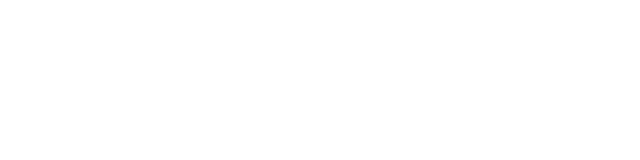
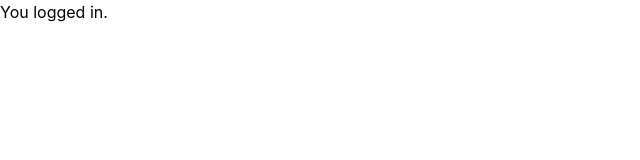
Before and after one commit to MirayKaptan/login-page-, a React (Create React App) app: page /dashboard-page in a window 1280 px wide. Before the commit this address had no page. Shown: the top 160 px of the page, without its empty margins (0-640 px from the left). Built offline with nearby package versions, Linux system fonts and the light colour scheme.

Commit message:
dashboard page created to control user logged in or not

```diff
--- a/src/App.tsx
+++ b/src/App.tsx
@@ -3,6 +3,7 @@
 import WelcomePage from "./pages/welcome";
 import LoginPage from "./pages/loginPage";
 import RegistrationPage from "./pages/registrationPage";
+import Dashboard from "./pages/dashboard";
 
 export interface AppProps {}
 
@@ -14,6 +15,7 @@
           <Route path="/" element={<WelcomePage />} />
           <Route path="/login-page" element={<LoginPage />} />
           <Route path="/registration-page" element={<RegistrationPage />} />
+          <Route path="/dashboard-page" element={<Dashboard />} />
         </Routes>
       </BrowserRouter>
     </div>
--- /dev/null
+++ b/src/pages/dashboard.tsx
@@ -0,0 +1,9 @@
+import { FunctionComponent } from "react";
+
+interface DashboardProps {}
+
+const Dashboard: FunctionComponent<DashboardProps> = () => {
+  return <div>You logged in.</div>;
+};
+
+export default Dashboard;
```
